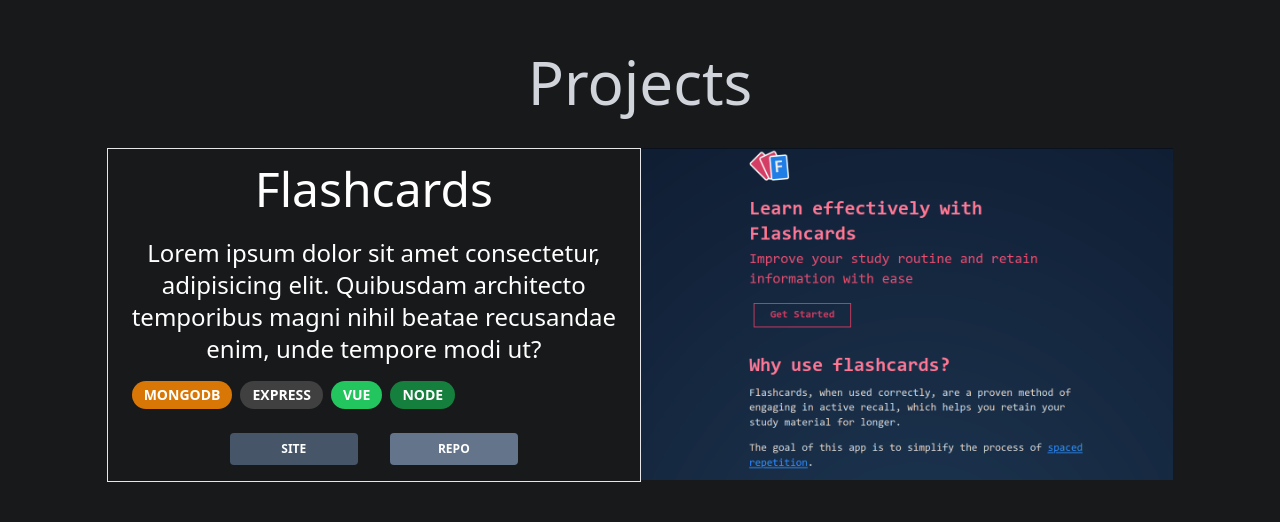
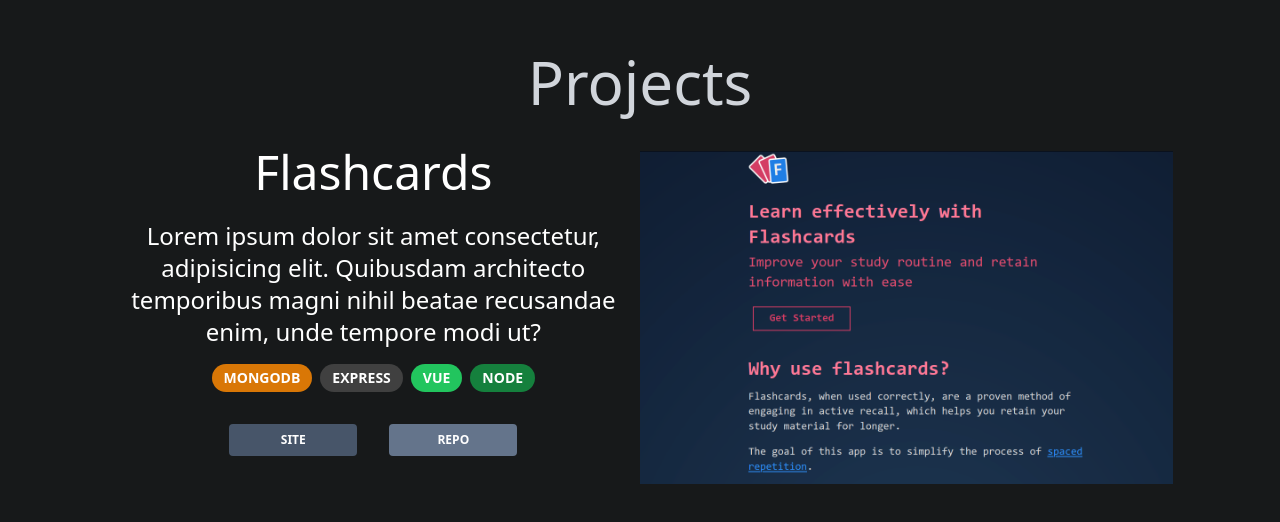
Before and after one commit to wiktor-falek/falek.dev, a website: page dist/index.html in a window 1280 px wide. Shown: the part 1959-2481 px from the top of the page. Drawn offline with nearby package versions, Linux system fonts and the light colour scheme.

Commit message:
Projects template prototype v2.

```diff
--- a/dist/index.html
+++ b/dist/index.html
@@ -265,25 +265,25 @@
         <!-- flashcards project -->
         <div class="flex h-fit lg:flex-row flex-col text-white">
           <!-- !items-center !content-center !justify-center -->
-          <div class="flex flex-1 flex-col border">
-            <h2 class="text-center my-4">Flashcards</h2>
-            <p class="text-2xl text-center px-6 my-2">Lorem ipsum dolor sit amet consectetur, adipisicing elit. Quibusdam architecto temporibus magni nihil beatae recusandae enim, unde tempore modi ut?</p>
-            <div class="flex flex-row flex-wrap gap-2 my-2 text-sm uppercase font-bold px-6">
+          <div class="flex flex-1 flex-col">
+            <h2 class="text-center mb-2">Flashcards</h2>
+            <p class="text-2xl text-center px-6 my-4">Lorem ipsum dolor sit amet consectetur, adipisicing elit. Quibusdam architecto temporibus magni nihil beatae recusandae enim, unde tempore modi ut?</p>
+            <div class="flex flex-row flex-wrap justify-center gap-2 text-sm uppercase font-bold px-6">
               <div class="px-3 py-1 rounded-2xl  bg-amber-600">mongodb</div>
               <div class="px-3 py-1 rounded-2xl bg-neutral-700">express</div>
               <div class="px-3 py-1 rounded-2xl bg-green-500">vue</div>
               <div class="px-3 py-1 rounded-2xl bg-green-700">node</div>
             </div>
-            <div class="flex justify-center gap-2 sm:gap-8 py-4">
+            <div class="flex justify-center gap-2 sm:gap-8 my-8">
               <a href="https://flashcards.falek.dev/" target="_blank" class="button bg-slate-600 !text-xs !sm:text-sm sm:w-32 py-2 !px-4 sm:px-6">Site</a>
               <a href="https://github.com/wiktor-falek/flashcards/" target="_blank" class="button bg-slate-500 !text-xs !sm:text-sm sm:w-32 py-2 !px-4 sm:px-6">Repo</a>
             </div>
           </div>
 
-          <div class="flex-1">
+          <div class="flex-1 my-auto">
             <img
               loading="lazy"
-              class="w-fit h-auto"
+              class=""
               src="./public/22-Nov-22 23-47-29.png"
               alt="flashcards app"
             />
```
Also changed, not shown: dist/output.css.
